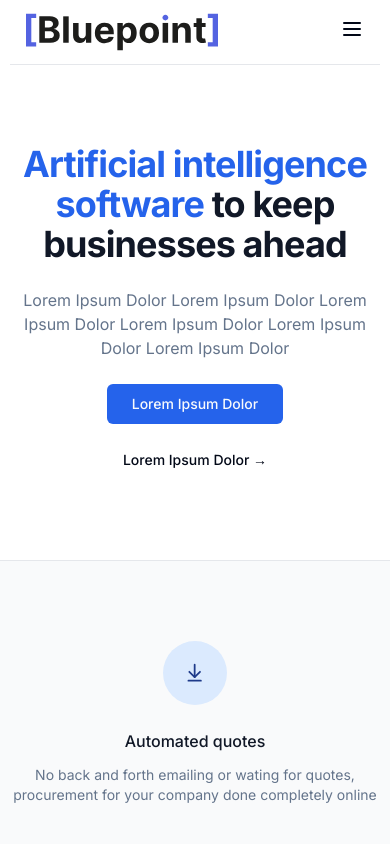
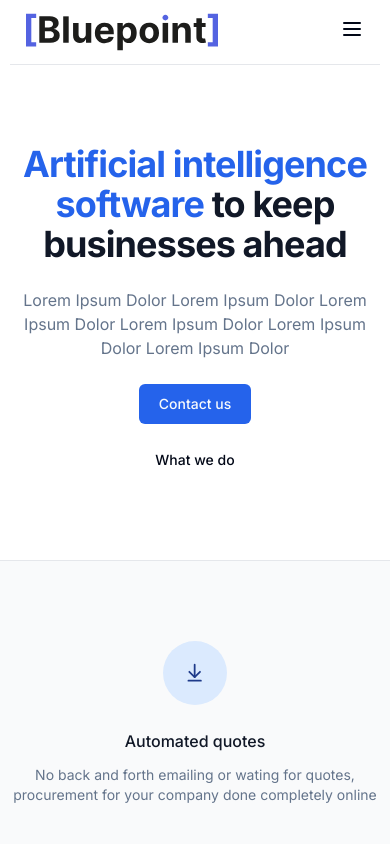
Before and after one commit to AshwinIyer101/Bluepoint-website, a Next.js app: page / in a window 390 px wide. Shown: the top 844 px of the page. Built offline with nearby package versions, Linux system fonts and the light colour scheme.

Commit message:
Mobile fixed and sheet closing on link functionality added

```diff
--- /dev/null
+++ b/src/app/about-us/page.tsx
@@ -0,0 +1,5 @@
+export default function Home() {
+    return (
+        <p> hello world</p>
+    )
+}
--- /dev/null
+++ b/src/app/contact-us/page.tsx
@@ -0,0 +1,5 @@
+export default function Home() {
+    return (
+        <p> hello world</p>
+    )
+}
--- /dev/null
+++ b/src/app/dot/page.tsx
@@ -0,0 +1,12 @@
+import MaxWidthWrapper from "@/components/MaxWidthWrapper";
+
+export default function Home() {
+    return (
+        <>
+        <MaxWidthWrapper>
+            <p>sdgfvhuj</p>
+        </MaxWidthWrapper>
+
+        </>
+    )
+}
--- a/src/app/page.tsx
+++ b/src/app/page.tsx
@@ -46,12 +46,14 @@ export default function Home() {
     Lorem Ipsum Dolor Lorem Ipsum Dolor Lorem Ipsum Dolor Lorem Ipsum Dolor Lorem Ipsum Dolor Lorem Ipsum Dolor
     </p>
     <div className="flex flex-col sm:flex-row gap-4 mt-6">
-      <Link href="/products" className={buttonVariants()}>
-        Lorem Ipsum Dolor
+      <Link href="/contact-us" className={buttonVariants()}>
+        Contact us
       </Link>
-      <Button variant="ghost">
-      Lorem Ipsum Dolor &rarr;
-      </Button>
+      <Link href="/services" className={buttonVariants({
+                                                    variant: 'ghost',
+                                                })}>
+        What we do
+      </Link>
     </div>
     </div>
 
--- /dev/null
+++ b/src/app/services/page.tsx
@@ -0,0 +1,5 @@
+export default function Home() {
+    return (
+        <p> hello world</p>
+    )
+}
--- a/src/components/footer.tsx
+++ b/src/components/footer.tsx
@@ -11,4 +11,5 @@ return (
 )
 }
 
+
 export default Footer
--- a/src/components/navbar.tsx
+++ b/src/components/navbar.tsx
@@ -1,13 +1,19 @@
+"use client"
+
 import Link from 'next/link'
 import MaxWidthWrapper from './MaxWidthWrapper'
 import Logo from './Logo'
 import { buttonVariants } from './ui/button'
-import { Sheet, SheetContent, SheetFooter, SheetTitle, SheetTrigger } from './ui/sheet'
+import { Sheet, SheetClose, SheetContent, SheetFooter, SheetTitle, SheetTrigger } from './ui/sheet'
 import { Menu } from 'lucide-react'
+import { useOnClickOutside } from '@/hooks/use-on-click-outside'
+import React, { useState } from 'react'
+import * as SheetPrimitive from "@radix-ui/react-dialog"
 
 
-const Navbar = () => {
+const Navbar = (props: any) => {
     const user = null
+
 
     return (
         <div className="bg-white sticky z-50 top-0 inset-x-0 h-16">
@@ -15,7 +21,7 @@ const Navbar = () => {
                 <MaxWidthWrapper>
                     <div className="border-b border-gray-200">
                         <div className="flex h-16 items-center">
-                            {/*TODO make mobile menu */}
+
                             <div className="ml-4 flex lg:ml-0">
                                 <Link href="/">
                                     <Logo />
@@ -24,7 +30,8 @@ const Navbar = () => {
 
                             <div className="ml-auto flex  items-center">
                                 <div className=' lg:hidden'>
-                                    <Sheet>
+                                    {/* TODO: MAKE THE MOBILE NAVBAR SHUT AFTER A LINK IS CLICKED */}
+                                    <Sheet >
                                       <SheetTrigger className='mr-4'>
                                         <Menu />
                                       </SheetTrigger>
@@ -34,26 +41,35 @@ const Navbar = () => {
                                         </SheetTitle>
                                         <div className='flex flex-col '>
                                         <div className='flex flex-col items-center'>
+
                                         <div className="ml-4 flow-root py-4 lg:ml-6 text-primary">
+
                                     <Link
                                             href="/dot"
+                                            onClick={() => props.setOpen(false)}
                                             className={buttonVariants({
                                                 variant: 'ghost',
                                             })}
                                         >
                                             Dot
                                         </Link>
+
                                     </div>
-                                    <div className="ml-4 flow-root py-4 lg:ml-6">
+
+                                    <div className="ml-4 flow-root py-4 lg:ml-6" >
+
                                         <Link
                                                 href="/about-us"
+                                                onClick={() => props.setOpen(false)}
                                                 className={buttonVariants({
                                                     variant: 'ghost',
                                                 })}
                                             >
                                                 About us
                                             </Link>
+
                                         </div>
+
                                         <div className="ml-4 flow-root py-4 lg:ml-6">
                                         <Link
                                                 href="/services"
@@ -67,6 +83,7 @@ const Navbar = () => {
                                         <div className="ml-4 flow-root py-4 lg:ml-6">
                                         <Link
                                                 href="/contact-us"
+                                                onClick={() => props.setOpen(false)}
                                                 className={buttonVariants({
                                                     variant: 'default',
                                                 })}
--- a/src/components/ui/sheet.tsx
+++ b/src/components/ui/sheet.tsx
@@ -65,7 +65,7 @@ const SheetContent = React.forwardRef<
       {...props}
     >
       {children}
-      {/*<SheetPrimitive.Close className="absolute right-4 top-4 rounded-sm opacity-70 ring-offset-background transition-opacity hover:opacity-100 focus:outline-none focus:ring-2 focus:ring-ring focus:ring-offset-2 disabled:pointer-events-none data-[state=open]:bg-secondary">
+      {/*<SheetPrimitive.Close className="absolute right-4 top-4 rounded-sm opacity-70 ring-offset-background transition-opacity hover:opacity-100 focus:outline-none  disabled:pointer-events-none data-[state=open]:bg-secondary">
         <X className="hidden h-4 w-4" />
         <span className="sr-only">Close</span>
 </SheetPrimitive.Close>*/}
```
